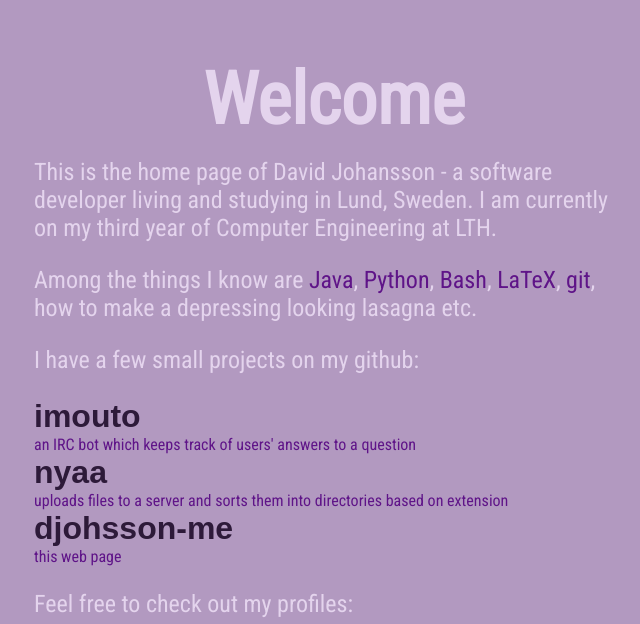
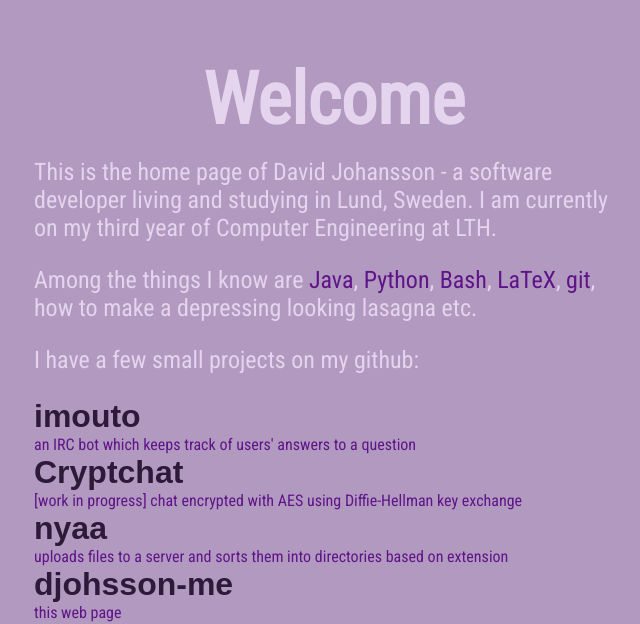
Before and after one commit to djohsson/davidjohansson-me, a plain HTML site: page src/index.html in a window 1280 px wide. Shown: the top 624 px of the page, without its empty margins (306-946 px from the left). Drawn offline with Linux system fonts and the light colour scheme.

Commit message:
Add info and link to Cryptchat

```diff
--- a/src/index.html
+++ b/src/index.html
@@ -33,6 +33,15 @@
 
             <div class="project-container">
                 <div class="project">
+                    <a href="https://github.com/djohsson/Cryptchat">Cryptchat</a>
+                </div>
+                <div class="project_descr">
+                    [work in progress] chat encrypted with AES using Diffie-Hellman key exchange
+                </div>
+            </div>
+
+            <div class="project-container">
+                <div class="project">
                     <a href="https://github.com/djohsson/nyaa">nyaa</a>
                 </div>
                 <div class="project_descr">
```
